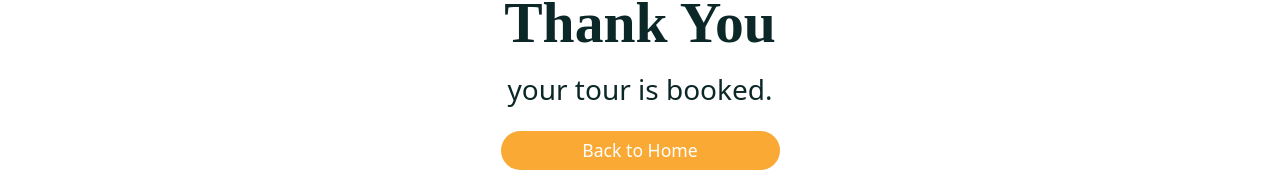
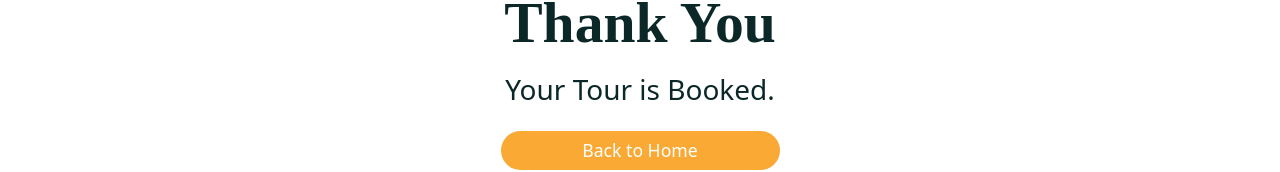
Before and after one commit to RewaBhardwaj/Tours-Travel-Booking-website, a React (Create React App) app in the folder frontend/: page /thank-you in a window 1280 px wide. Shown: the part 236-408 px from the top of the page. Built offline with nearby package versions, Linux system fonts and the light colour scheme; a web font is replaced by a local one.

Commit message:
Changes in ThankYou file

```diff
--- a/frontend/src/pages/ThankYou.jsx
+++ b/frontend/src/pages/ThankYou.jsx
@@ -14,7 +14,7 @@ const ThankYou = () => {
                 <span><i class="ri-checkbox-circle-line"></i></span>
                 <h1 className="mb-3 fw-semibold">Thank You</h1>
 
-                <h3 className="mb-4">your tour is booked.</h3>
+                <h3 className="mb-4">Your Tour is Booked.</h3>
 
 
                 <Button className="btn primary__btn w-25">
```
